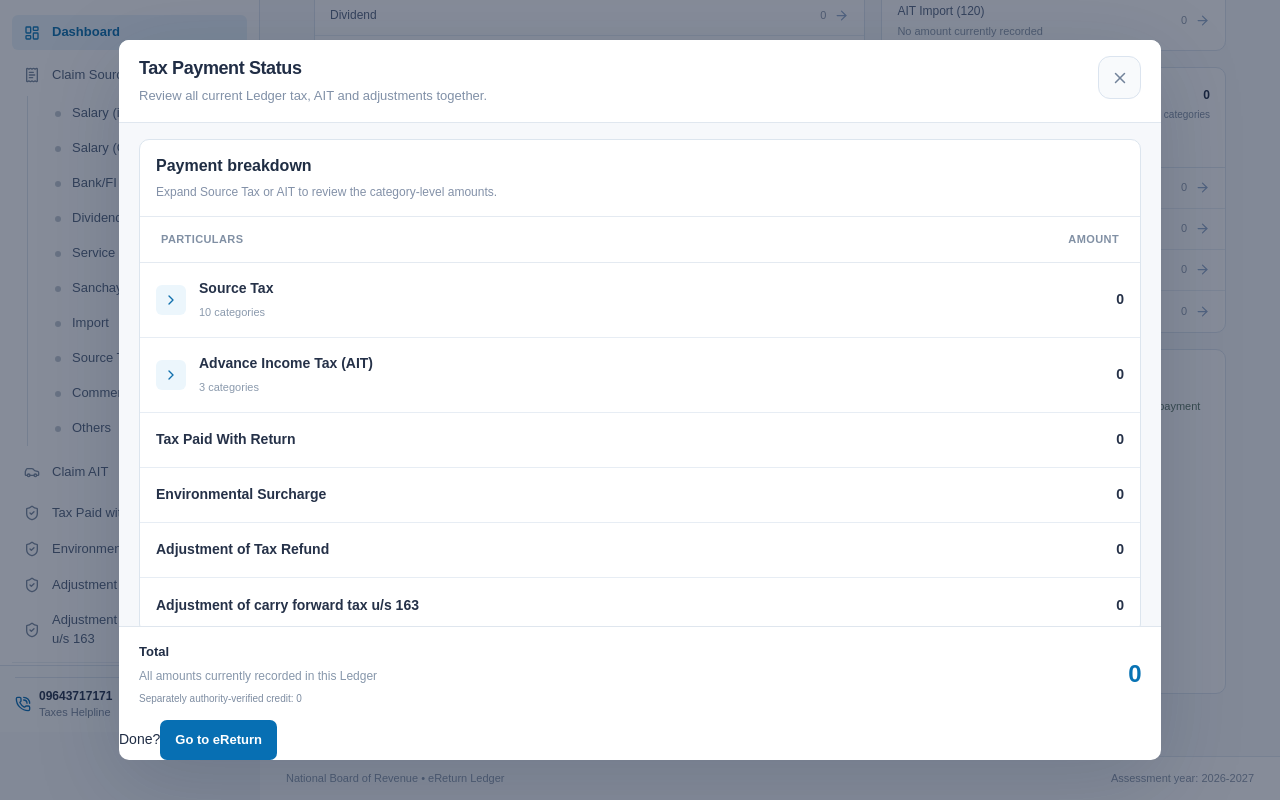
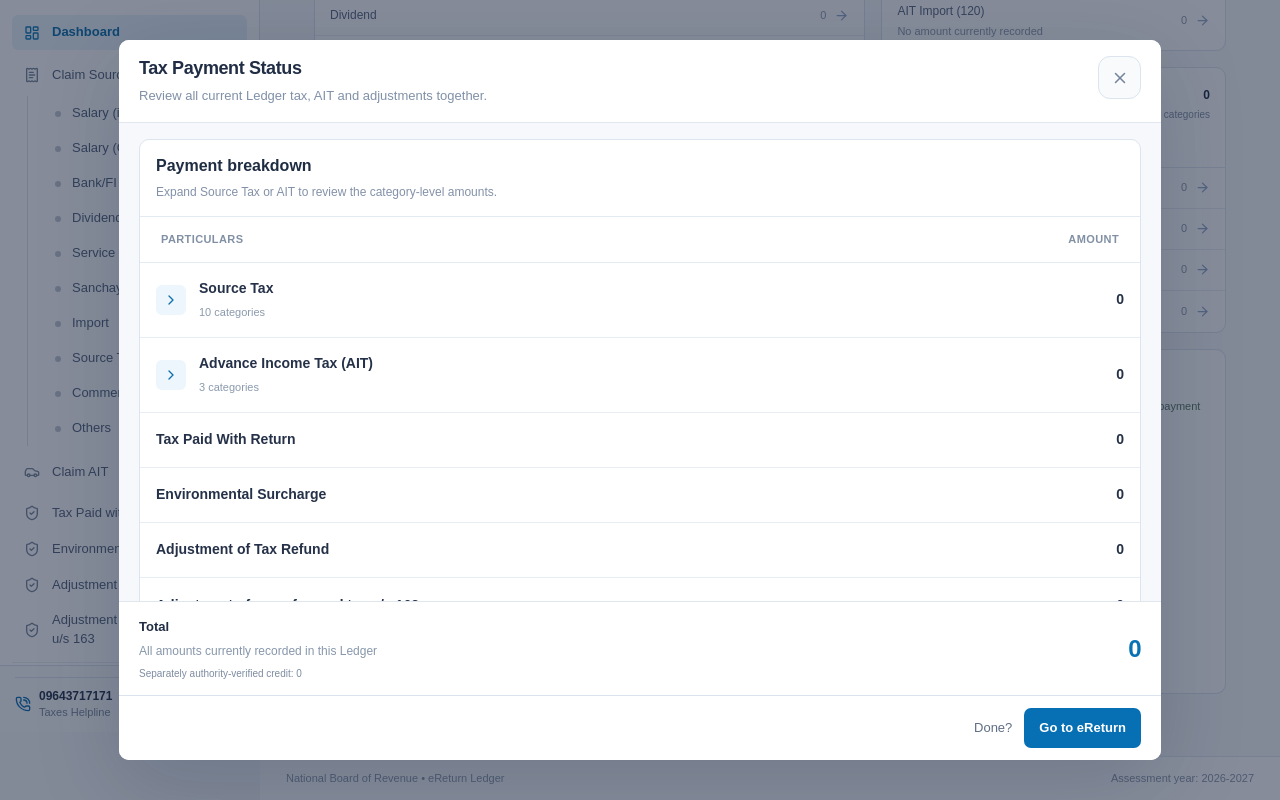
Before and after one commit to shihab-tech04/eLedger, a React (Vite) app: page / in a window 1280 px wide. Both pictures are taken after a click on the button "Open payment status". Shown: the part 727-1527 px from the top of the page. Built offline with nearby package versions, Linux system fonts and the light colour scheme.

Commit message:
fix(eLedger): align original status action layout

```diff
--- a/src/index.css
+++ b/src/index.css
@@ -559,6 +559,10 @@ main[lang="bn"] .eledger-guide-content h2 { font-size: 14px; }
 .eledger-payment-footer p { color: #8797ab; font-size: 12px; margin-top: 4px; }
 .eledger-payment-footer small { display: block; color: #7d8ca1; font-size: 10px; margin-top: 5px; }
 .eledger-payment-total { color: #0873b4; font-size: 24px; font-weight: 800; letter-spacing: -.6px; font-variant-numeric: tabular-nums; white-space: nowrap; }
+.eledger-payment-return { display: flex; justify-content: flex-end; align-items: center; gap: 12px; padding: 12px 20px; border-top: 1px solid var(--el-border); background: var(--el-surface); }
+.eledger-payment-return > span { color: var(--el-muted); font-size: 13px; }
+.eledger-payment-return > a { text-decoration: none; }
+@media (max-width: 670px) { .eledger-payment-return { padding: 12px 16px; flex-wrap: wrap; } }
 @media (max-width: 670px) {
   .eledger-payment-scrim { padding: 9px; align-items: center; }
   .eledger-payment-dialog { max-height: calc(100dvh - 18px); border-radius: 13px; }
```
